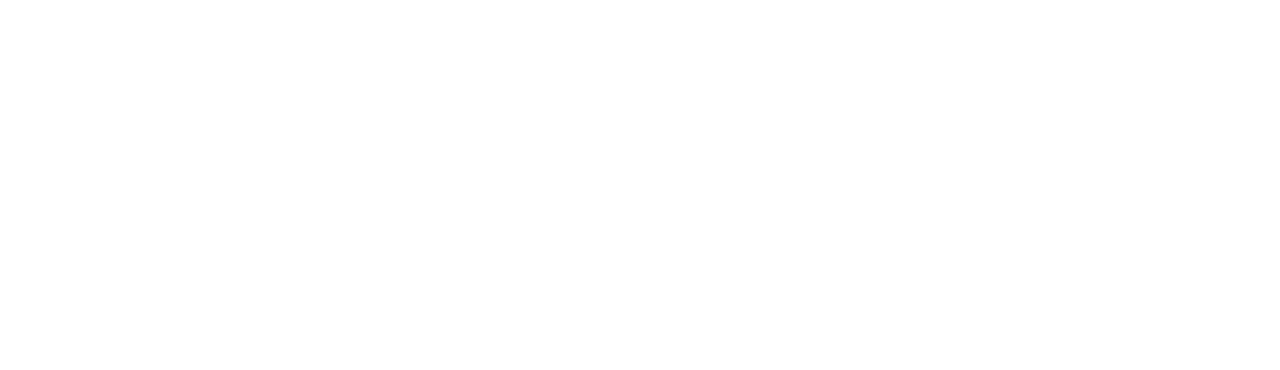
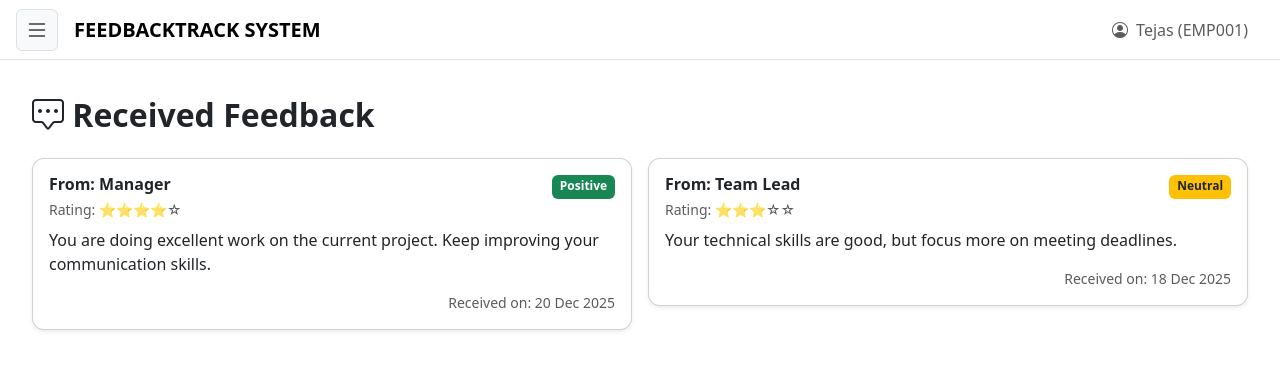
Before and after one commit to saurav219e3c/cts_feedback_project, an Angular app: page /employee/recivedfeedback in a window 1280 px wide. Before the commit this address led to /. Shown: the top 370 px of the page. Built offline with nearby package versions, Linux system fonts and the light colour scheme.

Commit message:
Recived FB Page Added

```diff
--- a/src/app/employee/employee-dashboard/employee-dashboard.component.html
+++ b/src/app/employee/employee-dashboard/employee-dashboard.component.html
@@ -1,5 +1,5 @@
 <div class="mb-4">
-  <h2 class="fw-bold">Employee Dashboard</h2>
+  <h2 class="fw-bold"> <i class="bi bi-house-door me-2"></i>Employee Dashboard</h2>
   <p class="text-muted">Welcome back! Here’s your activity summary.</p>
 </div>
 
--- a/src/app/employee/employee-feedback/employee-feedback.component.css
+++ b/src/app/employee/employee-feedback/employee-feedback.component.css
@@ -0,0 +1,9 @@
+.feedback-card{
+    border-radius: 12px;
+    transition: transform 0.2s ease;
+}
+
+.feedback-card:hover{
+    transform: translateY(-3px);
+
+}
--- a/src/app/employee/employee-feedback/employee-feedback.component.html
+++ b/src/app/employee/employee-feedback/employee-feedback.component.html
@@ -1 +1,69 @@
-<p>employee-feedback works!</p>
+<div class="container-fluid mt-3">
+
+  <!-- Page Title -->
+  <!-- <div class="mb-4">
+    <h4 class="fw-bold">Received Feedback</h4>
+    <p class="text-muted">Feedback shared by your peers and managers</p>
+  </div> -->
+
+  <div class="mb-4">
+    <h2 class="fw-bold">
+    <i class="bi bi-chat-square-dots"></i> Received Feedback</h2>
+
+  </div>
+
+  <!-- Feedback Cards -->
+  <div class="row g-3">
+
+    <!-- Feedback Card -->
+    <div class="col-md-6">
+      <div class="card shadow-sm feedback-card">
+        <div class="card-body">
+
+          <div class="d-flex justify-content-between">
+            <h6 class="fw-bold mb-1">From: Manager</h6>
+            <span class="badge bg-success">Positive</span>
+          </div>
+
+          <p class="text-muted small mb-2">Rating: ⭐⭐⭐⭐☆</p>
+
+          <p>
+            You are doing excellent work on the current project.
+            Keep improving your communication skills.
+          </p>
+
+          <div class="text-end text-muted small">
+            Received on: 20 Dec 2025
+          </div>
+
+        </div>
+      </div>
+    </div>
+
+    <!-- Another Card -->
+    <div class="col-md-6">
+      <div class="card shadow-sm feedback-card">
+        <div class="card-body">
+
+          <div class="d-flex justify-content-between">
+            <h6 class="fw-bold mb-1">From: Team Lead</h6>
+            <span class="badge bg-warning text-dark">Neutral</span>
+          </div>
+
+          <p class="text-muted small mb-2">Rating: ⭐⭐⭐☆☆</p>
+
+          <p>
+            Your technical skills are good, but focus more on meeting deadlines.
+          </p>
+
+          <div class="text-end text-muted small">
+            Received on: 18 Dec 2025
+          </div>
+
+        </div>
+      </div>
+    </div>
+
+  </div>
+
+</div>
--- a/src/app/employee/employee-feedback/employee-feedback.component.ts
+++ b/src/app/employee/employee-feedback/employee-feedback.component.ts
@@ -1,4 +1,12 @@
-import { Component } from '@angular/core';
+import { Component, signal } from '@angular/core';
+interface Feedback {
+  id: string;
+  employeeName: string;
+  category: string;
+  comment: string;
+  date: string;
+  isAnonymous: boolean;
+}
 
 @Component({
   selector: 'app-employee-feedback',
@@ -6,6 +14,23 @@
   templateUrl: './employee-feedback.component.html',
   styleUrl: './employee-feedback.component.css'
 })
+
+
 export class EmployeeFeedbackComponent {
 
+  // Using Signals (Angular 17/18/19 feature)
+  feedbackList = signal<Feedback[]>([
+    { id: 'EMP-101', employeeName: 'John Doe', category: 'Culture', comment: 'Great team bonding last Friday!', date: '2025-12-20', isAnonymous: false },
+    { id: 'HIDDEN', employeeName: 'Anonymous', category: 'Management', comment: 'Need more clarity on the new project goals.', date: '2025-12-21', isAnonymous: true },
+    { id: 'EMP-305', employeeName: 'Sarah Connor', category: 'Facilities', comment: 'The coffee machine in block B is broken.', date: '2025-12-22', isAnonymous: false },
+  ]);
+
+  deleteFeedback(index: number) {
+    const current = this.feedbackList();
+    current.splice(index, 1);
+    this.feedbackList.set([...current]);
+  }
+
+
+
 }
--- a/src/app/employee/employee-layout/employee-layout.component.html
+++ b/src/app/employee/employee-layout/employee-layout.component.html
@@ -34,7 +34,7 @@
           </a>
         </li>
         <li class="nav-item">
-          <a class="nav-link" routerLink="/employee/received-feedback" routerLinkActive="active">
+          <a class="nav-link" routerLink="/employee/recivedfeedback" routerLinkActive="active">
             <i class="bi bi-inbox me-2"></i> Received Feedback
           </a>
         </li>
--- a/src/app/employee/employee.routes.ts
+++ b/src/app/employee/employee.routes.ts
@@ -16,6 +16,7 @@
       { path: 'feedback', component: SubmitFeedbackComponent},
       { path: 'notification', component: EmployeeNotificationComponent },
       { path: 'recognition', component: EmployeeRecognitionComponent },
+      {path: 'recivedfeedback',component:EmployeeFeedbackComponent}
 
     ]
   }
```
